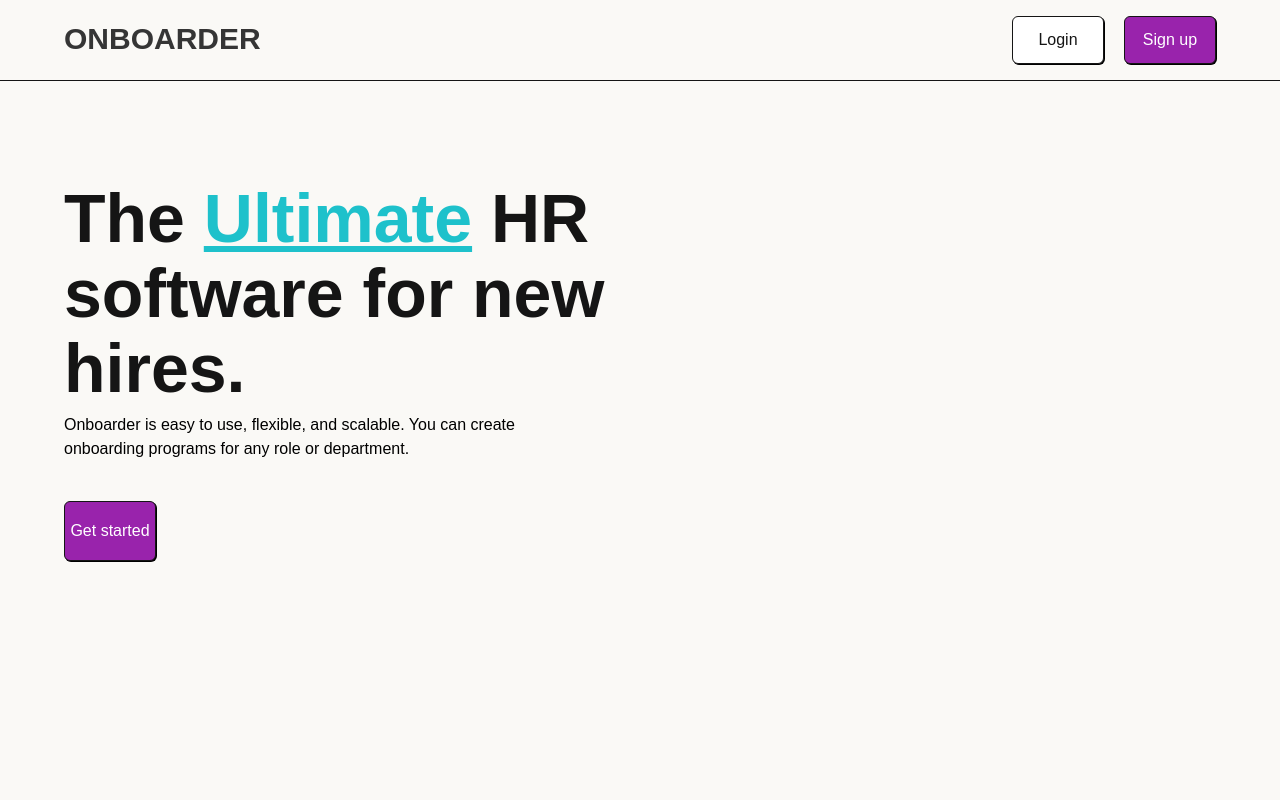
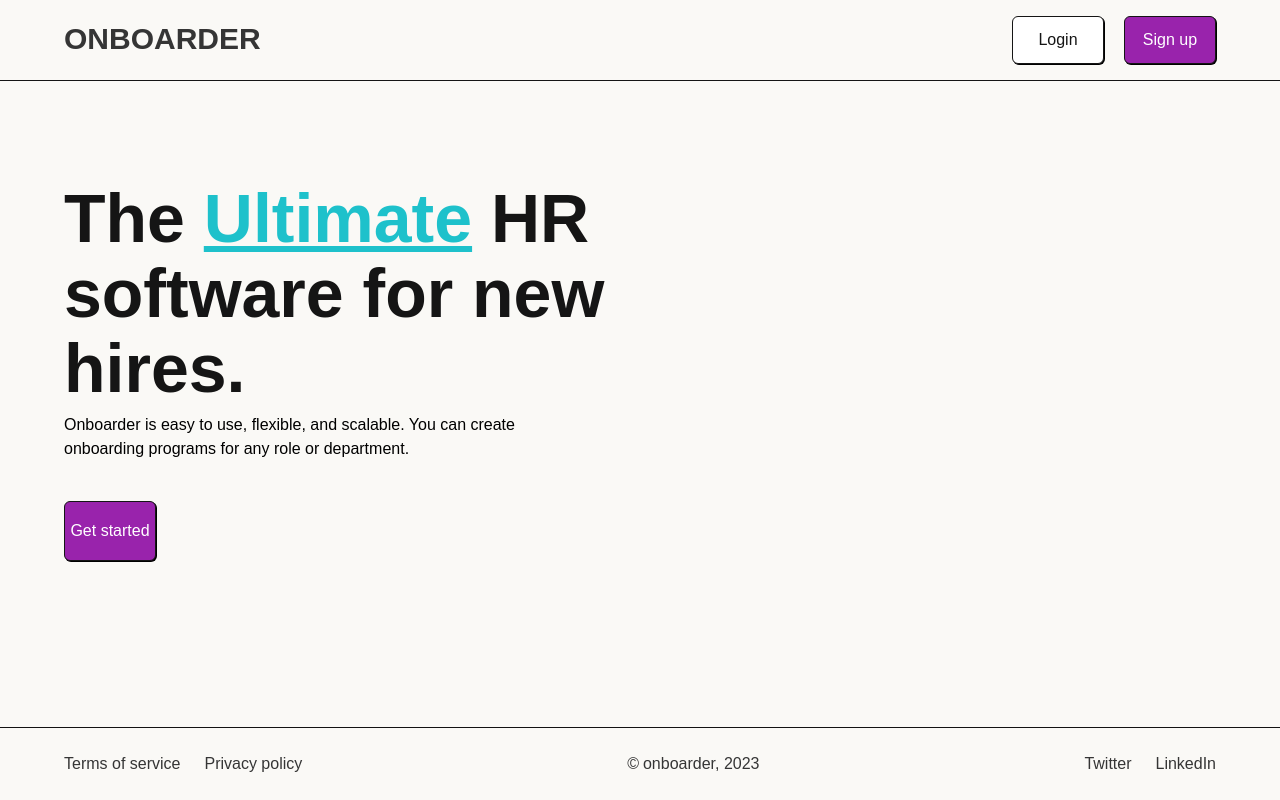
Before and after one commit to codename-untitled/untitled-frontend, a React (Create React App) app: page / in a window 1280 px wide. Built offline with nearby package versions, Linux system fonts and the light colour scheme.

Commit message:
feat: create footer component and include in homepage

```diff
--- /dev/null
+++ b/src/modules/general/components/footer/index.tsx
@@ -0,0 +1,15 @@
+const Footer = () => (
+  <div className="px-[5%] py-6 border-solid border-t-[0.5px] border-[#121212] bg-[#FAF9F6] flex flex-col sm:flex-row items-start sm:items-center justify-between gap-y-3.5 text-base font-normal text-[#353535]">
+    <div className="flex items-center gap-x-3 md:gap-x-6">
+      <p>Terms of service</p>
+      <p>Privacy policy</p>
+    </div>
+    <p className="before:content-['©'] before:mr-1">onboarder, 2023</p>
+    <div className="flex items-center gap-x-3 md:gap-x-6">
+      <p>Twitter</p>
+      <p>LinkedIn</p>
+    </div>
+  </div>
+);
+
+export default Footer;
--- a/src/pages/home/index.tsx
+++ b/src/pages/home/index.tsx
@@ -1,8 +1,9 @@
 import Button from 'modules/general/components/buttons/button';
 import Header from 'modules/general/components/header';
+import Footer from 'modules/general/components/footer';
 
 const Home = () => (
-  <div className="min-h-screen h-[100%] bg-offWhite">
+  <div className="min-h-screen bg-offWhite grid grid-rows-[max-content,1fr,max-content]">
     <Header />
     <div className="flex w-[100%]">
       <div className="basis-[50%] ml-[5%]">
@@ -19,6 +20,7 @@ const Home = () => (
       </div>
       <div className="basis-[50%]" />
     </div>
+    <Footer />
   </div>
 );
 
```
